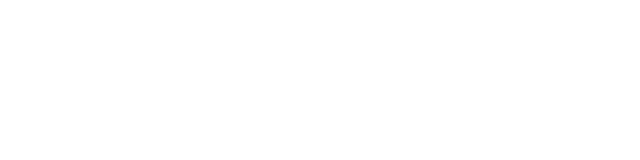
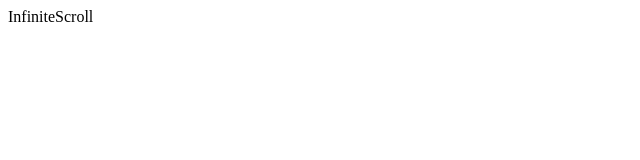
Before and after one commit to willy4202/React-TIL, a React (Create React App) app: page /2 in a window 1280 px wide. Before the commit this address had no page. Shown: the top 160 px of the page, without its empty margins (0-640 px from the left). Built offline with nearby package versions, Linux system fonts and the light colour scheme.

Commit message:
add: 무한스크롤 세팅

```diff
--- a/src/App.js
+++ b/src/App.js
@@ -1,5 +1,6 @@
 import React from "react";
 import { Route, Routes } from "react-router-dom";
+import InfiniteScroll from "./InfiniteScroll/InfiniteScroll";
 import Pagenation from "./Pagenation/Pagenation";
 import Redux from "./Redux";
 
@@ -9,6 +10,7 @@
       <Routes>
         <Route path="/" element={<Redux />} />
         <Route path="/1" element={<Pagenation />} />
+        <Route path="/2" element={<InfiniteScroll />} />
       </Routes>
     </>
   );
```
